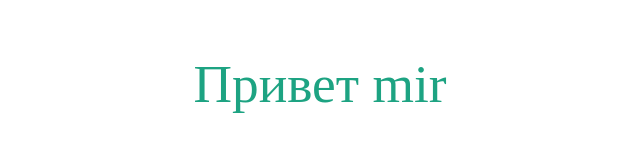
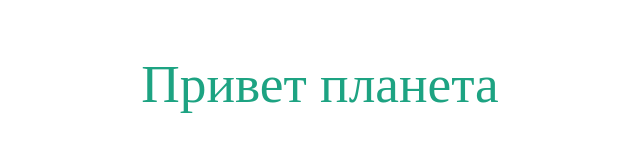
Before and after one commit to IharVypau/tutorial, a plain HTML site: page index.html in a window 1280 px wide. Shown: the whole page, without its empty margins (320-960 px from the left). Drawn offline with Linux system fonts and the light colour scheme.

Commit message:
Revert "index mir"
This reverts commit 37c8ebd8afd6af4202a7320c4d8036762d023989.

```diff
--- a/index.html
+++ b/index.html
@@ -13,7 +13,7 @@
     <div id="di">
 
     </div>
-    <p style="text-align: center">Привет mir</p>
+    <p style="text-align: center">Привет планета</p>
     <a href=""></a>
     <script src="les1.js"></script>
 </body>
```
